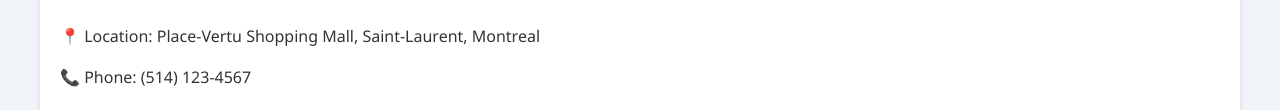
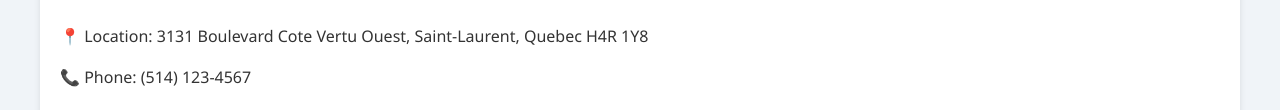
Before and after one commit to AmirZismanov/SportsPit, a plain HTML site: page SportsPitWebsite.html in a window 1280 px wide. Shown: the part 1551-1661 px from the top of the page. Drawn offline with Linux system fonts and the light colour scheme.

Commit message:
Updated correct address

```diff
--- a/SportsPitWebsite.html
+++ b/SportsPitWebsite.html
@@ -168,7 +168,7 @@
         </section>
         <section id="contact" class="contact">
             <h2>Contact Us</h2>
-            <p>📍 Location: Place-Vertu Shopping Mall, Saint-Laurent, Montreal</p>
+            <p>📍 Location: 3131 Boulevard Cote Vertu Ouest, Saint-Laurent, Quebec H4R 1Y8</p>
             <p>📞 Phone: (514) 123-4567</p>
             <p>📧 Email: info@sportspit.com</p>
         </section>
```
